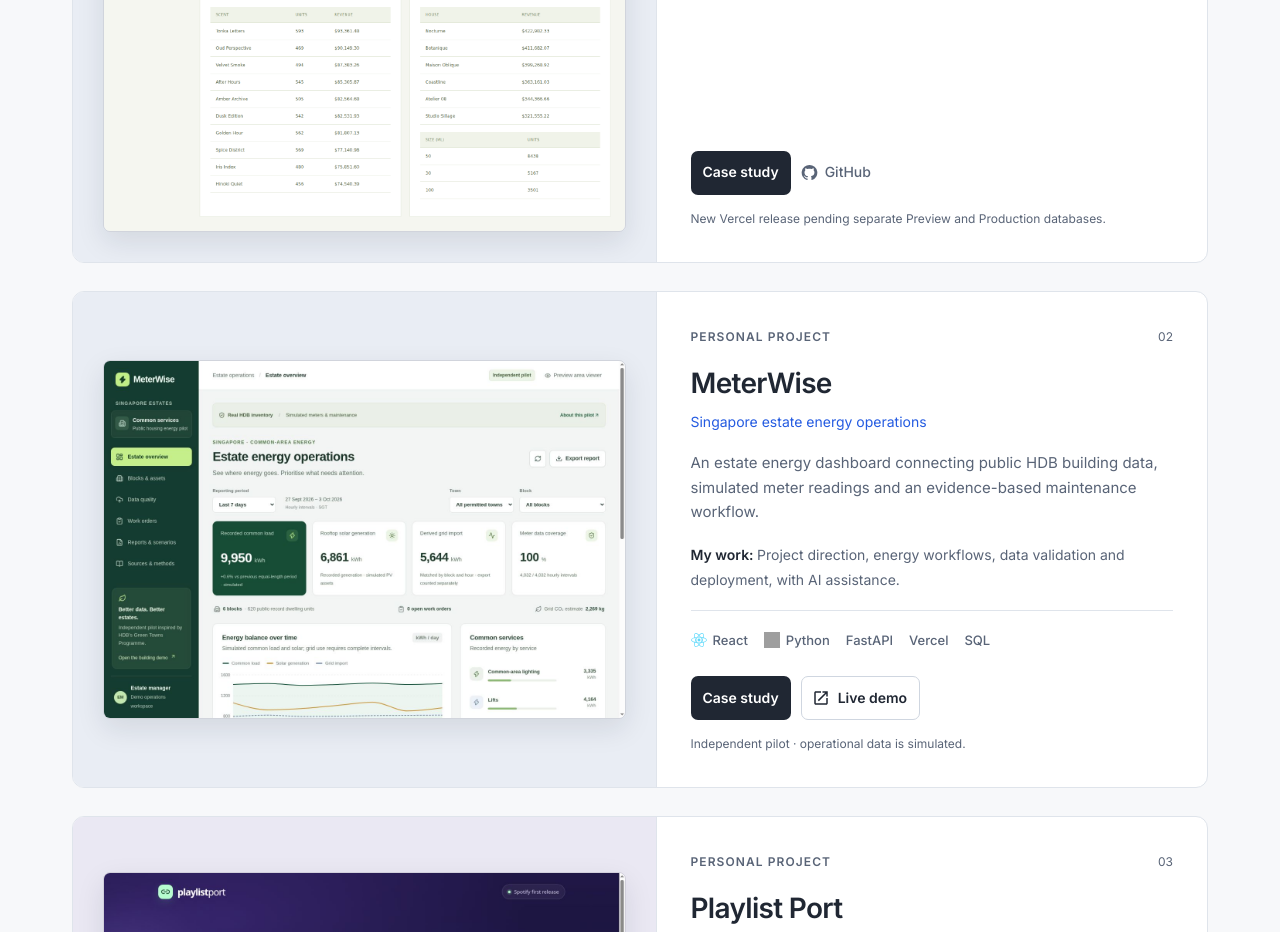
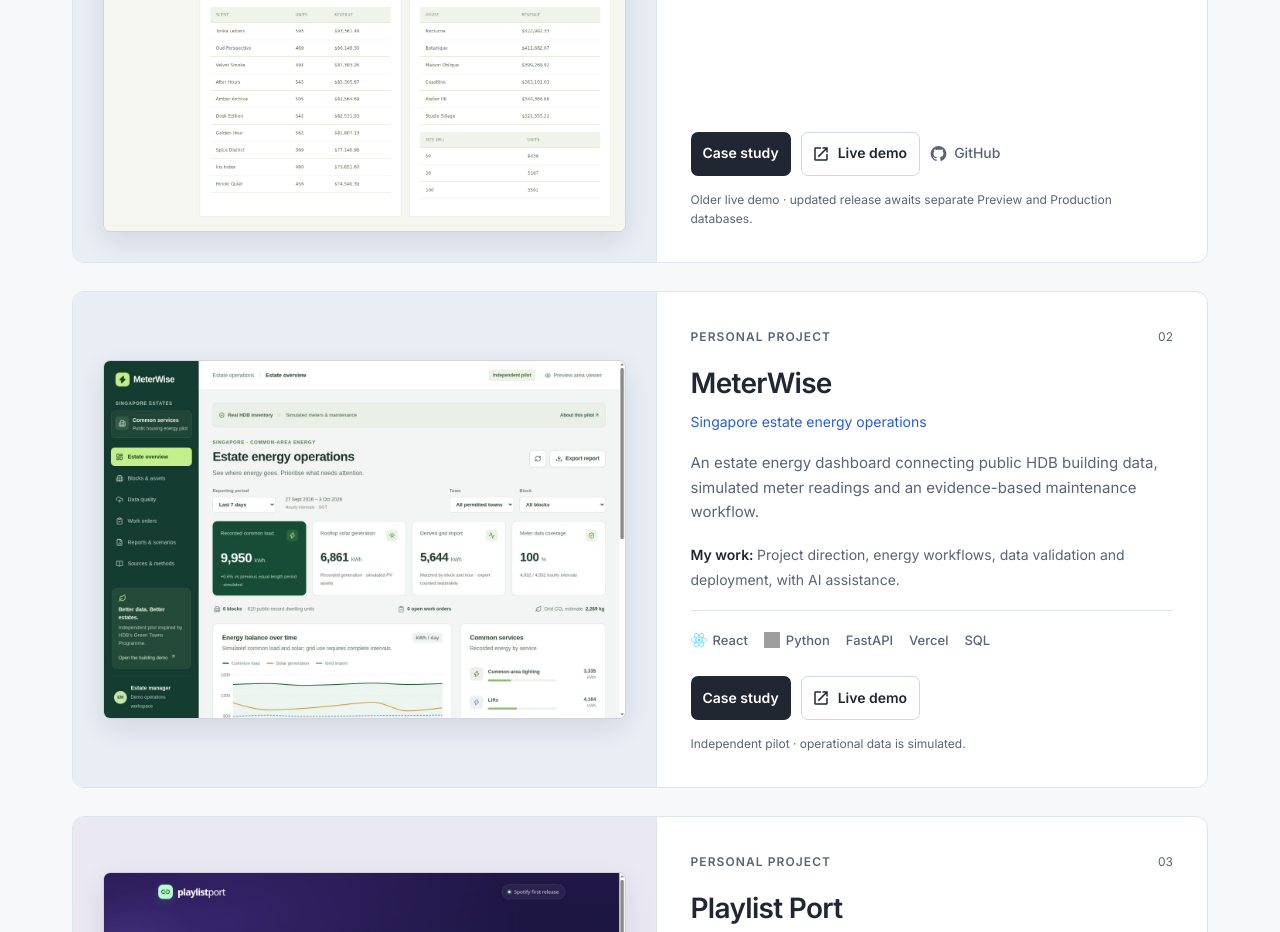
Before and after one commit to TeddyQyuon/TeddyQyuonPortfolio, a React (Vite) app: page / in a window 1280 px wide. Shown: the part 1740-2672 px from the top of the page. Built offline with nearby package versions, Linux system fonts and the light colour scheme; grey boxes are pictures that could not be loaded.

Commit message:
Add labeled SCENTHAUS legacy demo link
Updated project note and demo URL with additional context.

```diff
--- a/src/data/projects.js
+++ b/src/data/projects.js
@@ -28,7 +28,7 @@ const projectData = [
     cardSummary: 'A fragrance discovery storefront with explainable recommendations and demand forecasts, using a real-product reference catalogue and simulated commerce.',
     cardContribution: 'Project scope, full-stack integration, ML pipelines and validation with AI assistance.',
     cardTechnologies: ['React', 'Python', 'FastAPI', 'PostgreSQL', 'scikit-learn'],
-    cardNote: 'New Vercel release pending separate Preview and Production databases.',
+    cardNote: 'Older live demo · updated release awaits separate Preview and Production databases.',
     slug: 'scenthaus-intelligence',
     name: 'SCENTHAUS Intelligence — Fragrance Shop and ML Pipeline',
     category: 'Full-Stack',
@@ -67,7 +67,9 @@ const projectData = [
       caption: 'Admin interface captured during local browser verification. Sales and demand are simulated. The published source is not live on Vercel: Preview API setup is waiting for its separate database.',
     }],
     repositoryUrl: 'https://github.com/TeddyQyuon/scenthaus-intelligence',
-    demoUrl: null,
+    demoUrl: 'https://scenthaus-intelligence.vercel.app/',
+    demoLabel: 'Older live demo',
+    demoAccessNote: 'This Vercel site is the earlier release, with illustrative scents and simulated sales. The updated real-product reference-catalogue release is pending separate Preview and Production databases.',
     reportUrl: null,
   },
   {
```
